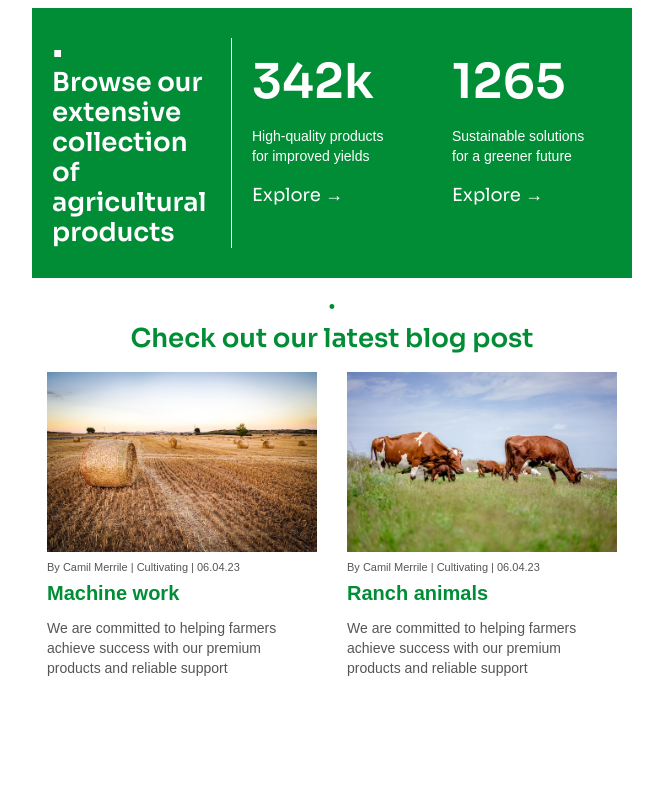
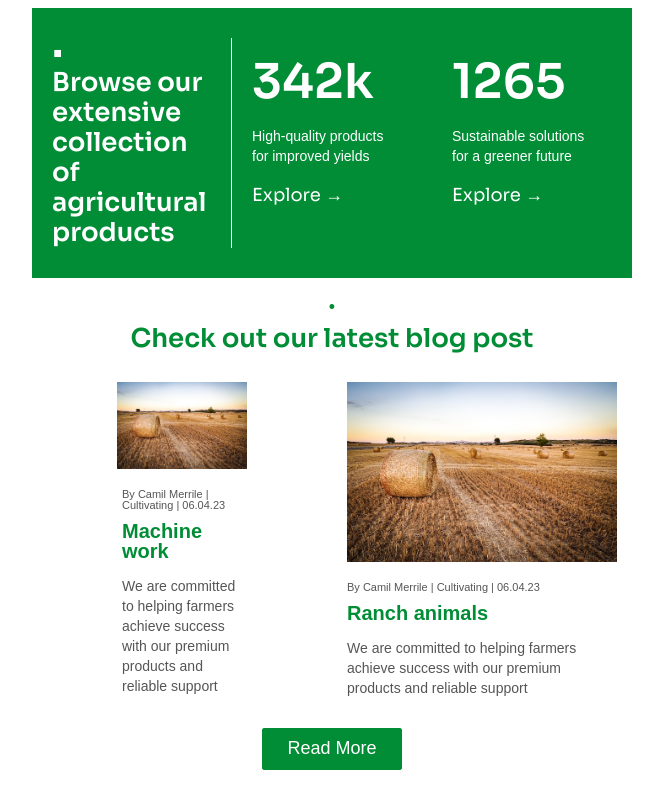
Before and after one commit to LucasPerrotaRoriz/Agraria-Newsletter-Email-01, a plain HTML site: page index.html in a window 1280 px wide. Shown: the part 775-1575 px from the top of the page, without its empty margins (308-971 px from the left). Before the commit the page ends 1453 px from the top, so only its background shows below. Drawn offline with Linux system fonts and the light colour scheme.

Commit message:
Managed to get the blog section to do what i wanted

```diff
--- a/index.html
+++ b/index.html
@@ -1248,9 +1248,9 @@
                   text-align: center;
                 "
               >
-                <!--[if mso | IE]><table role="presentation" border="0" cellpadding="0" cellspacing="0"><tr><td class="align-to-left-outlook mobile-50-outlook" style="vertical-align:top;width:300px;" ><![endif]-->
-                <div
-                  class="mj-column-per-50 mj-outlook-group-fix align-to-left mobile-50"
+                <!--[if mso | IE]><table role="presentation" border="0" cellpadding="0" cellspacing="0"><tr><td class="" style="vertical-align:top;width:300px;" ><![endif]-->
+                <div
+                  class="mj-column-per-50 mj-outlook-group-fix"
                   style="
                     font-size: 0px;
                     text-align: left;
@@ -1265,7 +1265,8 @@
                     cellpadding="0"
                     cellspacing="0"
                     role="presentation"
-                    width="100%"
+                    width="50%"
+                    style="margin: 0 auto;"
                   >
                     <tbody>
                       <tr>
@@ -1283,7 +1284,7 @@
                                   align="center"
                                   style="
                                     font-size: 0px;
-                                    padding: 0;
+                                    padding: 10px;
                                     word-break: break-word;
                                   "
                                 >
@@ -1334,8 +1335,8 @@
                                       font-family: Arial;
                                       font-size: 11px;
                                       line-height: 1;
+                                      text-align: left;
                                       color: #555555;
-                                      text-align: left;
                                     "
                                   >
                                     By Camil Merrile | Cultivating | 06.04.23
@@ -1357,8 +1358,8 @@
                                       font-size: 20px;
                                       font-weight: bold;
                                       line-height: 1;
+                                      text-align: left;
                                       color: #008d36;
-                                      text-align: left;
                                     "
                                   >
                                     Machine work
@@ -1379,8 +1380,8 @@
                                       font-family: Arial;
                                       font-size: 14px;
                                       line-height: 20px;
+                                      text-align: left;
                                       color: #555555;
-                                      text-align: left;
                                     "
                                   >
                                     We are committed to helping farmers achieve
@@ -1396,9 +1397,9 @@
                     </tbody>
                   </table>
                 </div>
-                <!--[if mso | IE]></td><td class="align-to-left-outlook -outlook" style="vertical-align:top;width:300px;" ><![endif]-->
-                <div
-                  class="mj-column-per-50 mj-outlook-group-fix align-to-left"
+                <!--[if mso | IE]></td><td class="" style="vertical-align:top;width:300px;" ><![endif]-->
+                <div
+                  class="mj-column-per-50 mj-outlook-group-fix"
                   style="
                     font-size: 0px;
                     text-align: left;
@@ -1431,7 +1432,7 @@
                                   align="center"
                                   style="
                                     font-size: 0px;
-                                    padding: 0;
+                                    padding: 10px;
                                     word-break: break-word;
                                   "
                                 >
@@ -1450,7 +1451,7 @@
                                         <td style="width: 270px">
                                           <img
                                             height="auto"
-                                            src="img/blog-2.jpg"
+                                            src="img/blog-1.jpg"
                                             style="
                                               border: 0;
                                               display: block;
@@ -1482,8 +1483,8 @@
                                       font-family: Arial;
                                       font-size: 11px;
                                       line-height: 1;
+                                      text-align: left;
                                       color: #555555;
-                                      text-align: left;
                                     "
                                   >
                                     By Camil Merrile | Cultivating | 06.04.23
@@ -1505,8 +1506,8 @@
                                       font-size: 20px;
                                       font-weight: bold;
                                       line-height: 1;
+                                      text-align: left;
                                       color: #008d36;
-                                      text-align: left;
                                     "
                                   >
                                     Ranch animals
@@ -1527,8 +1528,8 @@
                                       font-family: Arial;
                                       font-size: 14px;
                                       line-height: 20px;
+                                      text-align: left;
                                       color: #555555;
-                                      text-align: left;
                                     "
                                   >
                                     We are committed to helping farmers achieve
@@ -1550,6 +1551,121 @@
           </tbody>
         </table>
       </div>
+      <!--[if mso | IE]></td></tr></table><table align="center" border="0" cellpadding="0" cellspacing="0" class="" role="presentation" style="width:600px;" width="600" bgcolor="#ffffff" ><tr><td style="line-height:0px;font-size:0px;mso-line-height-rule:exactly;"><![endif]-->
+      <div
+        style="
+          background: #ffffff;
+          background-color: #ffffff;
+          margin: 0px auto;
+          max-width: 600px;
+        "
+      >
+        <table
+          align="center"
+          border="0"
+          cellpadding="0"
+          cellspacing="0"
+          role="presentation"
+          style="background: #ffffff; background-color: #ffffff; width: 100%"
+        >
+          <tbody>
+            <tr>
+              <td
+                style="
+                  direction: ltr;
+                  font-size: 0px;
+                  padding: 20px 0;
+                  text-align: center;
+                "
+              >
+                <!--[if mso | IE]><table role="presentation" border="0" cellpadding="0" cellspacing="0"><tr><td class="" style="vertical-align:top;width:600px;" ><![endif]-->
+                <div
+                  class="mj-column-per-100 mj-outlook-group-fix"
+                  style="
+                    font-size: 0px;
+                    text-align: left;
+                    direction: ltr;
+                    display: inline-block;
+                    vertical-align: top;
+                    width: 100%;
+                  "
+                >
+                  <table
+                    border="0"
+                    cellpadding="0"
+                    cellspacing="0"
+                    role="presentation"
+                    style="vertical-align: top"
+                    width="100%"
+                  >
+                    <tbody>
+                      <tr>
+                        <td
+                          align="center"
+                          vertical-align="middle"
+                          class="sora-font"
+                          style="
+                            font-size: 0px;
+                            padding: 10px 25px;
+                            word-break: break-word;
+                          "
+                        >
+                          <table
+                            border="0"
+                            cellpadding="0"
+                            cellspacing="0"
+                            role="presentation"
+                            style="border-collapse: separate; line-height: 100%"
+                          >
+                            <tbody>
+                              <tr>
+                                <td
+                                  align="center"
+                                  bgcolor="#008D36"
+                                  role="presentation"
+                                  style="
+                                    border: none;
+                                    border-radius: 3px;
+                                    cursor: auto;
+                                    mso-padding-alt: 10px 25px;
+                                    background: #008d36;
+                                  "
+                                  valign="middle"
+                                >
+                                  <p
+                                    style="
+                                      display: inline-block;
+                                      background: #008d36;
+                                      color: #ffffff;
+                                      font-family: Arial;
+                                      font-size: 18px;
+                                      font-weight: normal;
+                                      line-height: 120%;
+                                      margin: 0;
+                                      text-decoration: none;
+                                      text-transform: none;
+                                      padding: 10px 25px;
+                                      mso-padding-alt: 0px;
+                                      border-radius: 3px;
+                                    "
+                                  >
+                                    Read More
+                                  </p>
+                                </td>
+                              </tr>
+                            </tbody>
+                          </table>
+                        </td>
+                      </tr>
+                    </tbody>
+                  </table>
+                </div>
+                <!--[if mso | IE]></td></tr></table><![endif]-->
+              </td>
+            </tr>
+          </tbody>
+        </table>
+      </div>
       <!--[if mso | IE]></td></tr></table><!
       [endif]--><!-- Collection section : END -->
     </div>
```
Also changed, not shown: 1 other file. Lines whose indentation alone changed are shown as unchanged.
